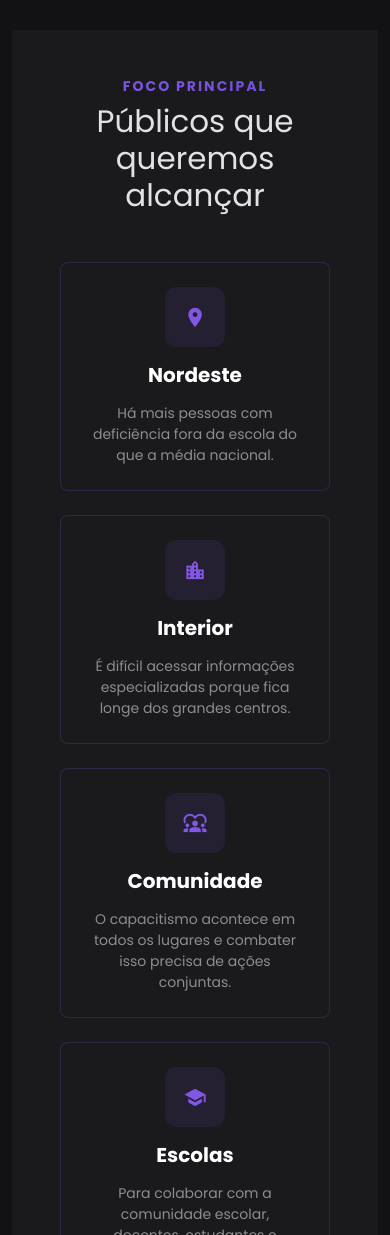
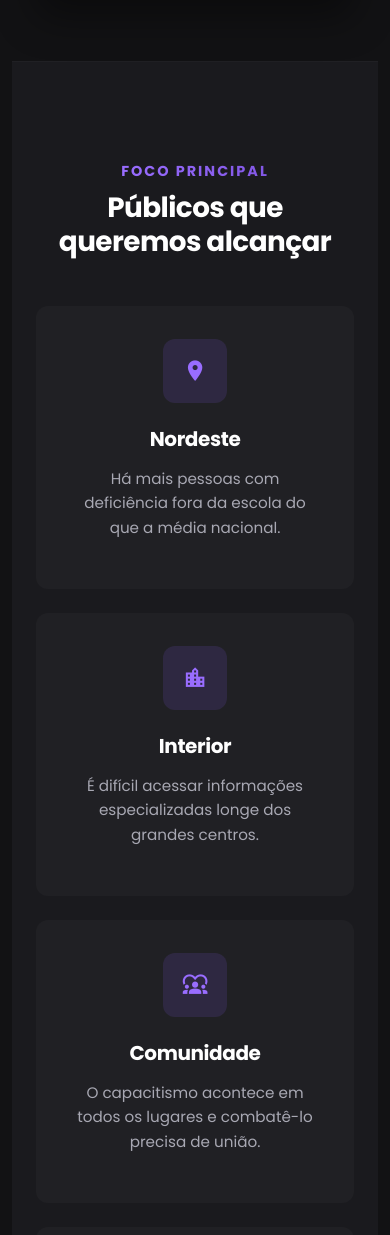
Before and after one commit to Loui77BA/pcd-na-escola, a Jekyll site: the page built from index.md, in a window 390 px wide, cut to the strip 1005-2240 px from the top of the page. Built offline with Jekyll 4.4.1, drawn with Linux system fonts in a browser that asks for light colours; nearby versions of some CDN libraries; some of the changed text lies outside the part shown.

Commit message:
Redesign da página inicial com melhorias de acessibilidade e estilo

```diff
--- a/index.md
+++ b/index.md
@@ -5,112 +5,192 @@ permalink: /
 description: "O PcD na Escola é um projeto que visa promover a educação e tecnologia para todas as pessoas, com foco na acessibilidade e inclusão de pessoas com deficiência."
 ---
 <link href="https://fonts.googleapis.com/css2?family=Poppins:wght@400;500;600;700&display=swap" rel="stylesheet">
+<link href="https://fonts.googleapis.com/icon?family=Material+Icons" rel="stylesheet">
 
 <style>
+  /* --- Variáveis de Design (Dark Mode Moderno) --- */
+  :root {
+    --bg-body: #121214;        /* Fundo principal (quase preto) */
+    --bg-card: #202024;        /* Fundo dos cartões (cinza escuro) */
+    --bg-hover: #29292e;       /* Fundo ao passar o mouse */
+    --primary: #8257e5;        /* Roxo principal */
+    --primary-dark: #6c4ed9;   /* Roxo escuro para gradiente */
+    --text-main: #e1e1e6;      /* Texto principal (off-white) */
+    --text-muted: #a8a8b3;     /* Texto secundário (cinza claro) */
+    --focus-color: #ffd700;    /* Amarelo Ouro para foco acessível */
+    --transition: all 0.3s ease;
+  }
+
+  /* --- Estilos Globais --- */
   body {
     font-family: 'Poppins', sans-serif;
+    background-color: var(--bg-body);
+    color: var(--text-main);
+    line-height: 1.6;
   }
 
-  .btn-primary-gradient {
-    background: linear-gradient(90deg, #8257e5, #6c4ed9);
-    border: none;
-    transition: all 0.2s ease;
+  /* Foco visível para navegação por teclado (Acessibilidade Crítica) */
+  a:focus-visible, button:focus-visible, .btn:focus-visible {
+    outline: 3px solid var(--focus-color) !important;
+    outline-offset: 3px;
+    box-shadow: 0 0 15px rgba(255, 215, 0, 0.3);
+    border-radius: 4px;
+    z-index: 10;
   }
-  .btn-primary-gradient:hover {
-    transform: translateY(-2px);
-    box-shadow: 0 4px 12px rgba(130, 87, 229, 0.4);
+
+  /* --- Tipografia --- */
+  h1, h2, h3, h4 {
+    color: #ffffff;
+    font-weight: 700;
+    letter-spacing: -0.02em;
+  }
+
+  .text-gradient {
+    background: linear-gradient(90deg, #996DFF, #8257e5);
+    -webkit-background-clip: text;
+    -webkit-text-fill-color: transparent;
+    background-clip: text;
+    /* Fallback para alto contraste */
+    color: var(--primary);
+  }
+
+  /* --- Botões --- */
+  .btn-primary-custom {
+    background: var(--primary);
+    border: 2px solid var(--primary);
+    color: #fff;
+    font-weight: 600;
+    transition: var(--transition);
+  }
+
+  .btn-primary-custom:hover {
+    background: var(--primary-dark);
+    border-color: var(--primary-dark);
+    transform: translateY(-3px);
+    box-shadow: 0 4px 20px rgba(130, 87, 229, 0.4);
+    color: #fff;
   }
 
   .btn-outline-custom {
-    border: 1px solid rgba(255,255,255,0.2);
-    color: #e1e1e6;
     background: transparent;
-    transition: all 0.2s ease;
-  }
-  .btn-outline-custom:hover {
-    background: rgba(130, 87, 229, 0.1);
-    color: #ffffff;
-    border-color: #8257e5;
+    border: 2px solid #323238;
+    color: var(--text-main);
+    font-weight: 600;
+    transition: var(--transition);
   }
 
-  .text-gradient {
-    background: linear-gradient(90deg, #8257e5, #6c4ed9);
-    -webkit-background-clip: text;
-    -webkit-text-fill-color: transparent;
-    background-clip: text;
+  .btn-outline-custom:hover {
+    border-color: var(--primary);
+    color: var(--primary);
+    background: rgba(130, 87, 229, 0.1);
   }
 
-  .header-bg {
-    background: #121214;
+  /* --- Cards Modernos --- */
+  .custom-card {
+    background-color: var(--bg-card);
+    border: 1px solid transparent;
+    border-radius: 12px;
+    padding: 2rem;
+    height: 100%;
+    transition: var(--transition);
+    position: relative;
+    overflow: hidden;
   }
 
-  .card-hover {
-    transition: transform 0.2s ease, box-shadow 0.2s ease;
-  }
-  .card-hover:hover {
+  .custom-card:hover {
+    background-color: var(--bg-hover);
+    border-color: var(--primary);
     transform: translateY(-5px);
-    box-shadow: 0 8px 16px rgba(0,0,0,0.3);
+    box-shadow: 0 10px 30px rgba(0,0,0,0.5);
   }
 
-  .card-simple {
-    background: #1a1a1d;
-    border: 1px solid rgba(130, 87, 229, 0.2);
-    border-radius: 8px;
-  }
-
-  .card-icon-bg {
-    background: rgba(130, 87, 229, 0.1);
-    color: #8257e5;
-    width: 60px;
-    height: 60px;
+  /* Ícone dentro do card */
+  .card-icon-wrapper {
+    width: 64px;
+    height: 64px;
+    background: rgba(130, 87, 229, 0.15);
     border-radius: 12px;
     display: flex;
     align-items: center;
     justify-content: center;
+    color: #996DFF;
+    margin-bottom: 1.5rem;
+    transition: var(--transition);
   }
 
-  .section-bg-alt {
-    background: #1a1a1d;
+  .custom-card:hover .card-icon-wrapper {
+    background: var(--primary);
+    color: #fff;
+    transform: scale(1.1) rotate(5deg);
   }
 
-  .accent-border {
-    border-left: 3px solid #8257e5;
-    padding-left: 1rem;
+  /* --- Seções e Layout --- */
+  .header-bg {
+    background: radial-gradient(circle at top right, rgba(130,87,229,0.1) 0%, rgba(18,18,20,0) 50%);
+    padding-top: 4rem;
+    padding-bottom: 4rem;
+  }
+
+  .section-alt {
+    background-color: #1a1a1e; /* Levemente mais claro que o body */
+    border-top: 1px solid #202024;
+    border-bottom: 1px solid #202024;
+  }
+
+  .accent-border-left {
+    border-left: 4px solid var(--primary);
+    padding-left: 1.5rem;
+  }
+
+  /* Imagens e Vídeos */
+  .media-frame {
+    border-radius: 12px;
+    overflow: hidden;
+    border: 1px solid #323238;
+    box-shadow: 0 20px 40px rgba(0,0,0,0.4);
+    background-color: #000;
   }
 </style>
-<header class="py-5 header-bg" role="banner">
+
+<header class="header-bg" role="banner">
     <div class="container px-4">
         <div class="row gx-5 align-items-center justify-content-center">
-            <div class="col-lg-7 col-xl-6">
-                <div class="my-5 text-center text-xl-start">
-                    <h1 class="display-4 fw-bold text-white mb-4">
+            <div class="col-lg-7 col-xl-6 mb-5 mb-xl-0">
+                <div class="text-center text-xl-start">
+                    <h1 class="display-4 fw-bold mb-4">
                         <span class="text-gradient">Educação e tecnologia</span>
-                        <span class="d-block mt-2">para todas as pessoas</span>
+                        <span class="d-block text-white mt-2">para todas as pessoas</span>
                     </h1>
-                    <p class="lead text-white-50 mb-4 accent-border">
-                        "Para as pessoas sem deficiência, a tecnologia torna as coisas mais fáceis. Para as pessoas com deficiência, a tecnologia torna as coisas possíveis"
-                        <span class="d-block mt-2 text-white">— Mary Pat Rabanaugh</span>
-                    </p>
-                    <div class="d-grid gap-3 d-sm-flex justify-content-sm-center justify-content-xl-start">
-                        <a class="btn btn-primary-gradient btn-lg px-4 py-3 rounded-pill" href="#target-audiences" role="button" aria-label="Saiba mais sobre os públicos que queremos alcançar">
-                            <i class="material-icons align-middle me-2">explore</i>Saiba mais
+                    <div class="accent-border-left mb-4">
+                        <p class="lead" style="color: var(--text-muted);">
+                            "Para as pessoas sem deficiência, a tecnologia torna as coisas mais fáceis. Para as pessoas com deficiência, a tecnologia torna as coisas possíveis"
+                        </p>
+                        <span class="d-block mt-2 text-white fw-medium">— Mary Pat Rabanaugh</span>
+                    </div>
+
+                    <div class="d-grid gap-3 d-sm-flex justify-content-sm-center justify-content-xl-start mt-5">
+                        <a class="btn btn-primary-custom btn-lg px-4 py-3 rounded-pill d-flex align-items-center justify-content-center" href="#target-audiences" role="button">
+                            <i class="material-icons me-2" aria-hidden="true">explore</i>
+                            <span>Saiba mais</span>
                         </a>
-                        <a class="btn btn-outline-custom btn-lg px-4 py-3 rounded-pill" href="/contato" role="button" aria-label="Ir para a página de contato">
-                            <i class="material-icons align-middle me-2">mail_outline</i>Contato
+                        <a class="btn btn-outline-custom btn-lg px-4 py-3 rounded-pill d-flex align-items-center justify-content-center" href="/contato" role="button">
+                            <i class="material-icons me-2" aria-hidden="true">mail_outline</i>
+                            <span>Contato</span>
                         </a>
                     </div>
                 </div>
             </div>
-            <div class="col-xl-5 text-center">
-                <div style="border-radius: 8px; overflow: hidden;">
-                    <div style="position: relative; padding-top: 56.25%;">
+
+            <div class="col-xl-5 col-lg-8">
+                <div class="media-frame">
+                    <div class="ratio ratio-16x9">
                         <iframe
                             src="https://customer-n8imyf4ea5hvxexl.cloudflarestream.com/bdb671eacec4dc6db44cd7729bece654/iframe?poster=https%3A%2F%2Fimagedelivery.net%2FRuw4waFkOelbXULIoE-oQg%2F9da6e101-1fe1-46f8-b533-b0cfd9c49e00%2Fpublic"
                             loading="lazy"
-                            style="border: none; position: absolute; top: 0; left: 0; height: 100%; width: 100%; border-radius: 8px;"
+                            style="border: none;"
                             allow="accelerometer; gyroscope; autoplay; encrypted-media; picture-in-picture;"
                             allowfullscreen="true"
-                            title="Vídeo de apresentação"
+                            title="Vídeo de apresentação do projeto PcD na Escola"
                         ></iframe>
                     </div>
                 </div>
@@ -119,89 +199,87 @@ description: "O PcD na Escola é um projeto que visa promover a educação e tec
     </div>
 </header>
 
-<section class="py-5 section-bg-alt" role="region" aria-labelledby="target-audiences">
-    <div class="container px-5">
-        <h2 id="target-audiences" class="fw-bold mb-5 text-center">
-            <span class="d-block text-gradient text-uppercase mb-2" style="font-size: 0.875rem; letter-spacing: 2px;">Foco principal</span>
-            <span class="display-5">Públicos que queremos alcançar</span>
-        </h2>
-        <div class="row gx-4 justify-content-center">
-            <div class="col-lg-3 col-md-6 mb-4">
-                <div class="card h-100 card-simple card-hover">
-                    <div class="card-body p-4 text-center">
-                        <div class="card-icon-bg mx-auto mb-3">
-                            <i class="material-icons fs-3" aria-hidden="true">location_on</i>
-                        </div>
-                        <h3 class="fw-bold text-white h5 mb-3">Nordeste</h3>
-                        <p class="text-white-50 mb-0 small">Há mais pessoas com deficiência fora da escola do que a média nacional.</p>
+<section class="py-5 section-alt" role="region" aria-labelledby="target-audiences-title">
+    <div class="container px-4 my-5">
+        <div class="text-center mb-5">
+            <span class="text-gradient text-uppercase fw-bold" style="letter-spacing: 2px; font-size: 0.9rem;">Foco principal</span>
+            <h2 id="target-audiences-title" class="display-6 fw-bold mt-2">Públicos que queremos alcançar</h2>
+        </div>
+
+        <div class="row gx-4 gy-4 justify-content-center">
+            <div class="col-lg-3 col-md-6">
+                <div class="custom-card text-center">
+                    <div class="card-icon-wrapper mx-auto">
+                        <i class="material-icons fs-2" aria-hidden="true">location_on</i>
                     </div>
+                    <h3 class="h5 fw-bold text-white mb-3">Nordeste</h3>
+                    <p style="color: var(--text-muted); font-size: 0.95rem;">Há mais pessoas com deficiência fora da escola do que a média nacional.</p>
                 </div>
             </div>
-            <div class="col-lg-3 col-md-6 mb-4">
-                <div class="card h-100 card-simple card-hover">
-                    <div class="card-body p-4 text-center">
-                        <div class="card-icon-bg mx-auto mb-3">
-                            <i class="material-icons fs-3" aria-hidden="true">location_city</i>
-                        </div>
-                        <h3 class="fw-bold text-white h5 mb-3">Interior</h3>
-                        <p class="text-white-50 mb-0 small">É difícil acessar informações especializadas porque fica longe dos grandes centros.</p>
+            <div class="col-lg-3 col-md-6">
+                <div class="custom-card text-center">
+                    <div class="card-icon-wrapper mx-auto">
+                        <i class="material-icons fs-2" aria-hidden="true">location_city</i>
                     </div>
+                    <h3 class="h5 fw-bold text-white mb-3">Interior</h3>
+                    <p style="color: var(--text-muted); font-size: 0.95rem;">É difícil acessar informações especializadas longe dos grandes centros.</p>
                 </div>
             </div>
-            <div class="col-lg-3 col-md-6 mb-4">
-                <div class="card h-100 card-simple card-hover">
-                    <div class="card-body p-4 text-center">
-                        <div class="card-icon-bg mx-auto mb-3">
-                            <i class="material-icons fs-3" aria-hidden="true">diversity_1</i>
-                        </div>
-                        <h3 class="fw-bold text-white h5 mb-3">Comunidade</h3>
-                        <p class="text-white-50 mb-0 small">O capacitismo acontece em todos os lugares e combater isso precisa de ações conjuntas.</p>
+            <div class="col-lg-3 col-md-6">
+                <div class="custom-card text-center">
+                    <div class="card-icon-wrapper mx-auto">
+                        <i class="material-icons fs-2" aria-hidden="true">diversity_1</i>
                     </div>
+                    <h3 class="h5 fw-bold text-white mb-3">Comunidade</h3>
+                    <p style="color: var(--text-muted); font-size: 0.95rem;">O capacitismo acontece em todos os lugares e combatê-lo precisa de união.</p>
                 </div>
             </div>
-            <div class="col-lg-3 col-md-6 mb-4">
-                <div class="card h-100 card-simple card-hover">
-                    <div class="card-body p-4 text-center">
-                        <div class="card-icon-bg mx-auto mb-3">
-                            <i class="material-icons fs-3" aria-hidden="true">school</i>
-                        </div>
-                        <h3 class="fw-bold text-white h5 mb-3">Escolas</h3>
-                        <p class="text-white-50 mb-0 small">Para colaborar com a comunidade escolar, docentes, estudantes e familiares.</p>
+            <div class="col-lg-3 col-md-6">
+                <div class="custom-card text-center">
+                    <div class="card-icon-wrapper mx-auto">
+                        <i class="material-icons fs-2" aria-hidden="true">school</i>
                     </div>
+                    <h3 class="h5 fw-bold text-white mb-3">Escolas</h3>
+                    <p style="color: var(--text-muted); font-size: 0.95rem;">Para colaborar diretamente com a comunidade escolar e familiares.</p>
                 </div>
             </div>
         </div>
     </div>
 </section>
 
-<section class="py-5" role="region" aria-labelledby="vision-mission">
-    <div class="container px-5">
-        <div class="row gx-5 mb-4">
-            <div class="col-lg-6 mb-4 mb-lg-0">
-                <h2 id="vision" class="fw-bold mb-3">
-                    <span class="h3">Visão</span>
-                </h2>
-                <p class="text-white-50 mb-3 accent-border">
+<section class="py-5" role="region" aria-labelledby="vision-mission-title">
+    <div class="container px-4 my-5">
+        <h2 id="vision-mission-title" class="visually-hidden">Nossa Visão e Missão</h2>
+
+        <div class="row gx-5 gy-5">
+            <div class="col-lg-6">
+                <div class="d-flex align-items-center mb-4">
+                    <i class="material-icons text-gradient fs-1 me-3" aria-hidden="true">visibility</i>
+                    <h3 class="h2 fw-bold mb-0">Visão</h3>
+                </div>
+                <p style="color: var(--text-muted);" class="mb-4 lead">
                     Queremos ser um lugar excelente para compartilhar conteúdo sobre educação, tecnologia e acessibilidade, ajudando na formação crítica de pessoas com deficiência.
                 </p>
-                <div style="border-radius: 8px; overflow: hidden; border: 1px solid rgba(130, 87, 229, 0.2);">
-                    <img class="img-fluid"
+                <div class="media-frame">
+                    <img class="img-fluid w-100"
                         src="https://media.istockphoto.com/id/474967218/photo/portrait-of-boy-sitting-in-wheelchair-at-library.jpg?s=612x612&w=0&k=20&c=-awiQc39xdn0XlMrOgfWhyjBcNnYh-I8HnEIf3cvnwg="
-                        alt="Menino em cadeira de rodas na biblioteca"
+                        alt="Menino sorrindo sentado em cadeira de rodas em uma biblioteca escolar"
                         loading="lazy">
                 </div>
             </div>
+
             <div class="col-lg-6">
-                <h2 id="mission" class="fw-bold mb-3">
-                    <span class="h3">Missão</span>
-                </h2>
-                <p class="text-white-50 mb-3 accent-border">
+                <div class="d-flex align-items-center mb-4">
+                    <i class="material-icons text-gradient fs-1 me-3" aria-hidden="true">flag</i>
+                    <h3 class="h2 fw-bold mb-0">Missão</h3>
+                </div>
+                <p style="color: var(--text-muted);" class="mb-4 lead">
                     Queremos facilitar o acesso ao conhecimento e à tecnologia, independentemente das necessidades educacionais específicas de quem deseja aprender.
                 </p>
-                <div style="border-radius: 8px; overflow: hidden; border: 1px solid rgba(130, 87, 229, 0.2);">
-                    <img class="img-fluid"
+                <div class="media-frame">
+                    <img class="img-fluid w-100"
                         src="https://media.istockphoto.com/id/1323184150/photo/her-disability-doesnt-stop-her-from-being-a-successful-businesswoman.jpg?s=612x612&w=0&k=20&c=qnr9GU2wt_XrikxPbYin89x6tAzSpcgfhUBXOTG4_FQ="
-                        alt="Mulher profissional com deficiência"
+                        alt="Mulher profissional com deficiência trabalhando em escritório moderno"
                         loading="lazy">
                 </div>
             </div>
@@ -209,31 +287,33 @@ description: "O PcD na Escola é um projeto que visa promover a educação e tec
     </div>
 </section>
 
-<section class="py-5 section-bg-alt" role="region" aria-labelledby="challenges">
-    <div class="container px-5">
+<section class="py-5 section-alt" role="region" aria-labelledby="challenges-title">
+    <div class="container px-4 my-5">
         <div class="row gx-5 align-items-center">
-            <div class="col-lg-6 mb-4 mb-lg-0">
-                <h2 id="challenges" class="fw-bold mb-4">
-                    <span class="h3">Desafios na Educação</span>
+            <div class="col-lg-6 mb-5 mb-lg-0">
+                <h2 id="challenges-title" class="fw-bold display-6 mb-4">
+                    Desafios na Educação
                 </h2>
-                <p class="text-white-50 mb-4">
+                <p style="color: var(--text-muted);" class="mb-4">
                     Pessoas com deficiência enfrentam diversas barreiras no ambiente educacional, desde a falta de acessibilidade física até a ausência de materiais didáticos adaptados. Muitas escolas e universidades ainda não estão preparadas para oferecer um ambiente verdadeiramente inclusivo.
                 </p>
-                <div class="p-4 card-simple">
-                    <p class="text-white-50 mb-0">
-                        A falta de capacitação dos profissionais da educação e a escassez de recursos tecnológicos assistivos também são obstáculos significativos que precisam ser superados para garantir uma educação de qualidade para todos.
+                <div class="custom-card p-4 border-start border-4 border-primary">
+                    <p class="mb-0 text-white">
+                        <i class="material-icons align-middle me-2 text-gradient" aria-hidden="true">warning</i>
+                        A falta de capacitação dos profissionais da educação e a escassez de recursos tecnológicos assistivos também são obstáculos significativos que precisam ser superados.
                     </p>
                 </div>
             </div>
             <div class="col-lg-6">
-                <div style="border-radius: 8px; overflow: hidden;">
-                    <div style="position: relative; padding-top: 56.25%;">
+                <div class="media-frame">
+                    <div class="ratio ratio-16x9">
                         <iframe
                             src="https://customer-n8imyf4ea5hvxexl.cloudflarestream.com/b5ec1881b528d8c92b827c5a27862d3c/iframe?poster=https%3A%2F%2Fimagedelivery.net%2FRuw4waFkOelbXULIoE-oQg%2F89dd155d-aea0-4c79-3eec-e91b10fac400%2Fpublic"
                             loading="lazy"
-                            style="border: none; position: absolute; top: 0; left: 0; height: 100%; width: 100%;"
+                            style="border: none;"
                             allow="accelerometer; gyroscope; autoplay; encrypted-media; picture-in-picture;"
                             allowfullscreen="true"
+                            title="Vídeo sobre desafios na educação inclusiva"
                         ></iframe>
                     </div>
                 </div>
@@ -242,43 +322,39 @@ description: "O PcD na Escola é um projeto que visa promover a educação e tec
     </div>
 </section>
 
-<section class="py-5" role="region" aria-labelledby="principles">
-    <div class="container px-5">
-        <h2 id="principles" class="fw-bold mb-5 text-center">
-            <span class="display-5">Princípios</span>
-        </h2>
-        <div class="row gx-4 justify-content-center">
-            <div class="col-lg-4 col-md-6 mb-4">
-                <div class="card h-100 card-simple card-hover">
-                    <div class="card-body p-4 text-center">
-                        <div class="card-icon-bg mx-auto mb-3">
-                            <i class="material-icons fs-3" aria-hidden="true">group</i>
-                        </div>
-                        <h3 class="fw-bold text-white h5 mb-3">Humanidade</h3>
-                        <p class="text-white-50 mb-0 small">A naturalização da pessoa com deficiência enquanto ser humano, afastando-se por completo do padrão que tende a extremos de inferioridade e superação.</p>
+<section class="py-5" role="region" aria-labelledby="principles-title">
+    <div class="container px-4 my-5">
+        <div class="text-center mb-5">
+            <h2 id="principles-title" class="display-5 fw-bold">Nossos Princípios</h2>
+            <div class="mx-auto mt-3" style="width: 60px; height: 4px; background: var(--primary); border-radius: 2px;"></div>
+        </div>
+
+        <div class="row gx-4 gy-4 justify-content-center">
+            <div class="col-lg-4 col-md-6">
+                <div class="custom-card text-center h-100">
+                    <div class="card-icon-wrapper mx-auto rounded-circle">
+                        <i class="material-icons fs-2" aria-hidden="true">group</i>
                     </div>
+                    <h3 class="h4 fw-bold text-white mb-3">Humanidade</h3>
+                    <p style="color: var(--text-muted);">A naturalização da pessoa com deficiência enquanto ser humano, afastando-se por completo do padrão que tende a extremos de inferioridade e superação.</p>
                 </div>
             </div>
-            <div class="col-lg-4 col-md-6 mb-4">
-                <div class="card h-100 card-simple card-hover">
-                    <div class="card-body p-4 text-center">
-                        <div class="card-icon-bg mx-auto mb-3">
-                            <i class="material-icons fs-3" aria-hidden="true">diversity_2</i>
-                        </div>
-                        <h3 class="fw-bold text-white h5 mb-3">Respeito</h3>
-                        <p class="text-white-50 mb-0 small">O respeito absoluto e incondicional a laicidade e aos valores políticos, jurídicos e sociais do Estado Democrático de Direito na abordagem sobre a deficiência.</p>
+            <div class="col-lg-4 col-md-6">
+                <div class="custom-card text-center h-100">
+                    <div class="card-icon-wrapper mx-auto rounded-circle">
+                        <i class="material-icons fs-2" aria-hidden="true">diversity_2</i>
                     </div>
+                    <h3 class="h4 fw-bold text-white mb-3">Respeito</h3>
+                    <p style="color: var(--text-muted);">O respeito absoluto e incondicional a laicidade e aos valores políticos, jurídicos e sociais do Estado Democrático de Direito na abordagem sobre a deficiência.</p>
                 </div>
             </div>
-            <div class="col-lg-4 col-md-6 mb-4">
-                <div class="card h-100 card-simple card-hover">
-                    <div class="card-body p-4 text-center">
-                        <div class="card-icon-bg mx-auto mb-3">
-                            <i class="material-icons fs-3" aria-hidden="true">gavel</i>
-                        </div>
-                        <h3 class="fw-bold text-white h5 mb-3">Combate</h3>
-                        <p class="text-white-50 mb-0 small">O combate ao preconceito inclusive entre as diferentes comunidades de pessoas com deficiência e a equivocada hierarquização de deficiências.</p>
+            <div class="col-lg-4 col-md-6">
+                <div class="custom-card text-center h-100">
+                    <div class="card-icon-wrapper mx-auto rounded-circle">
+                        <i class="material-icons fs-2" aria-hidden="true">gavel</i>
                     </div>
+                    <h3 class="h4 fw-bold text-white mb-3">Combate</h3>
+                    <p style="color: var(--text-muted);">O combate ao preconceito inclusive entre as diferentes comunidades de pessoas com deficiência e a equivocada hierarquização de deficiências.</p>
                 </div>
             </div>
         </div>
```
